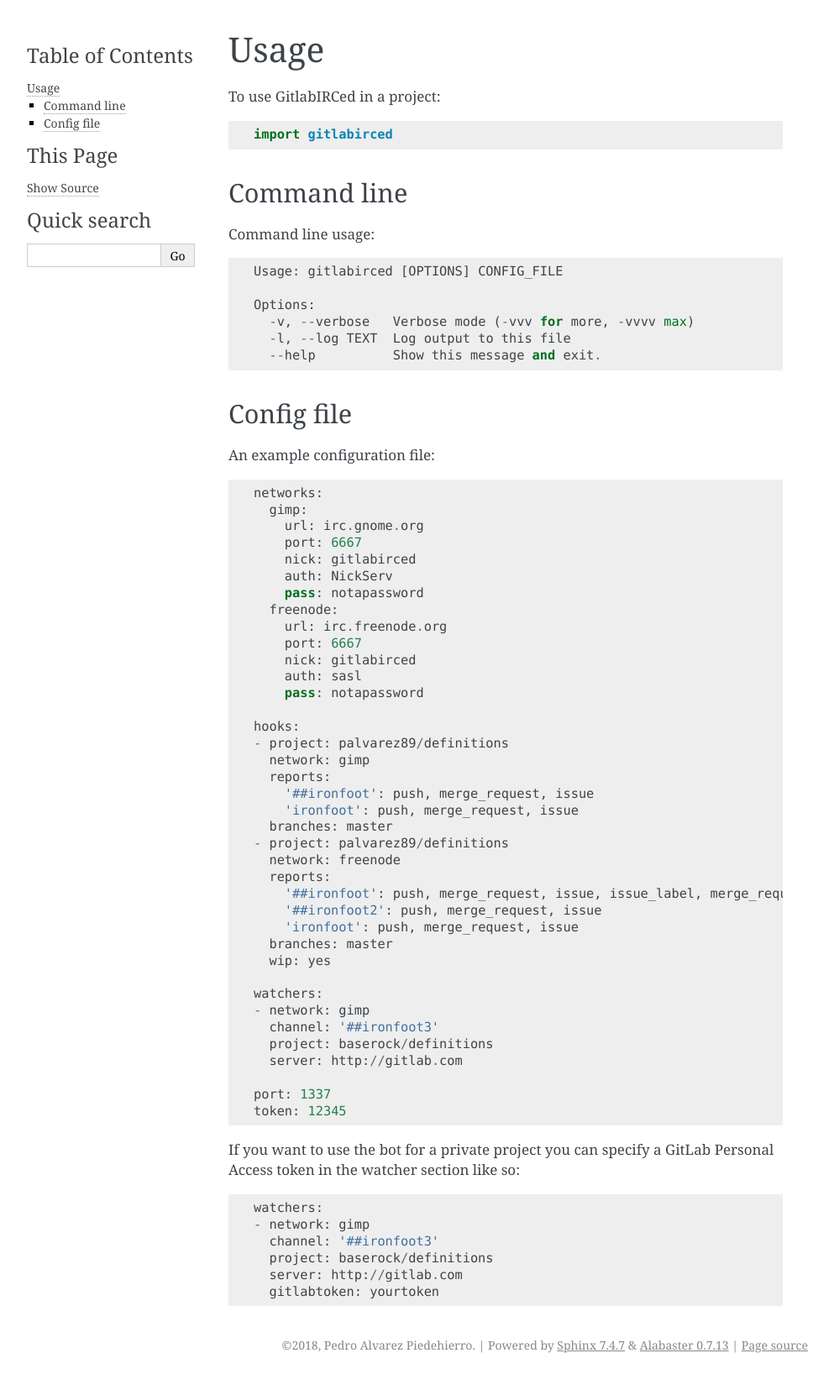
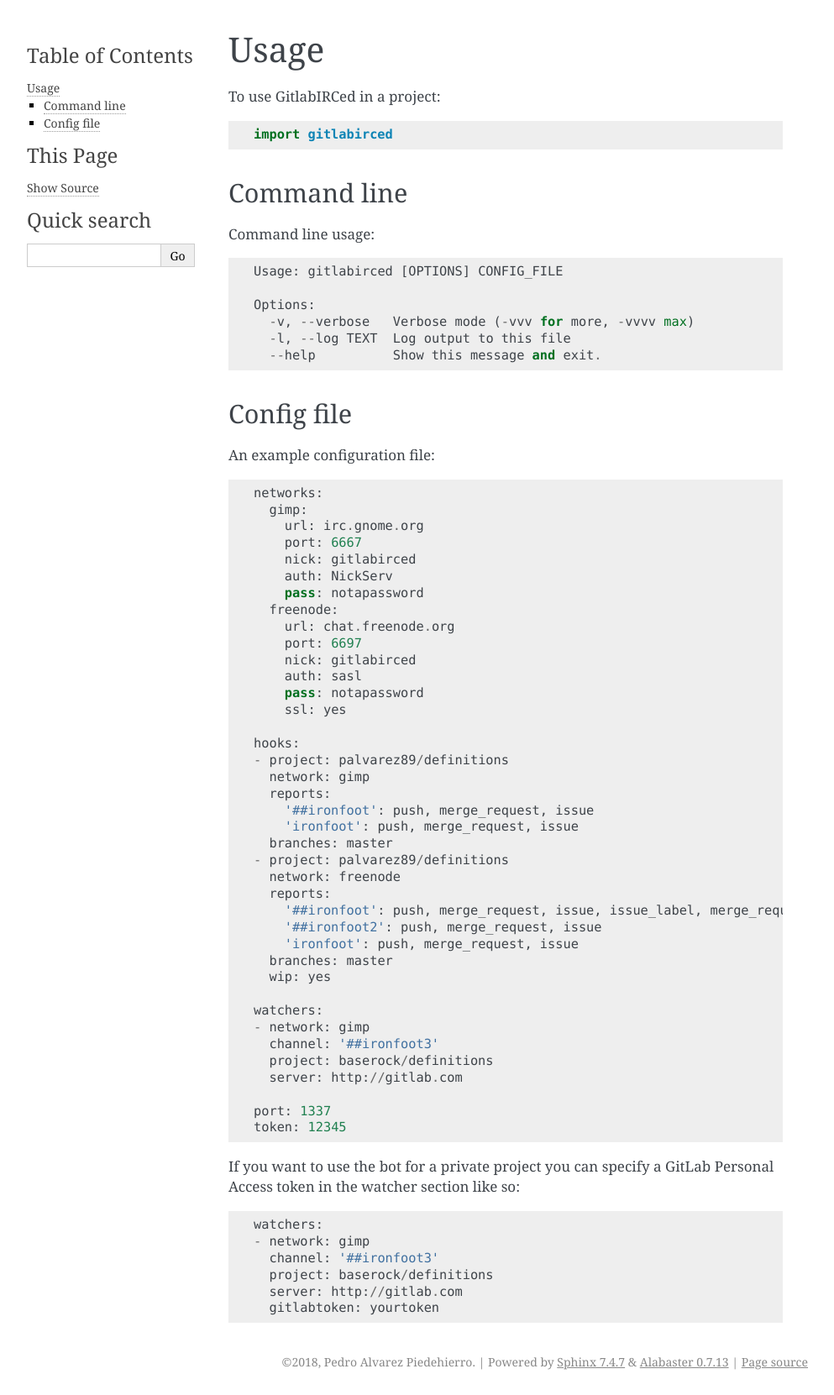
Before and after one commit to Myaamori/gitlabirced, a Sphinx documentation site: the page built from docs/usage.rst, in a window 1280 px wide. Shown: the whole page at 84% size, without its empty margins (148-1141 px from the left). Built offline with Sphinx 7.4.7, drawn with Linux system fonts in a browser that asks for light colours.

Commit message:
Include SSL connection in the example

```diff
--- a/docs/usage.rst
+++ b/docs/usage.rst
@@ -31,11 +31,12 @@
         auth: NickServ
         pass: notapassword
       freenode:
-        url: irc.freenode.org
-        port: 6667
+        url: chat.freenode.org
+        port: 6697
         nick: gitlabirced
         auth: sasl
         pass: notapassword
+        ssl: yes
 
     hooks:
     - project: palvarez89/definitions
--- a/example-configuration.yaml
+++ b/example-configuration.yaml
@@ -6,11 +6,12 @@
     auth: NickServ
     pass: notapassword
   freenode:
-    url: irc.freenode.org
-    port: 6667
+    url: chat.freenode.org
+    port: 6697
     nick: gitlabirced
     auth: sasl
     pass: notapassword
+    ssl: yes
 
 
 hooks:
```
